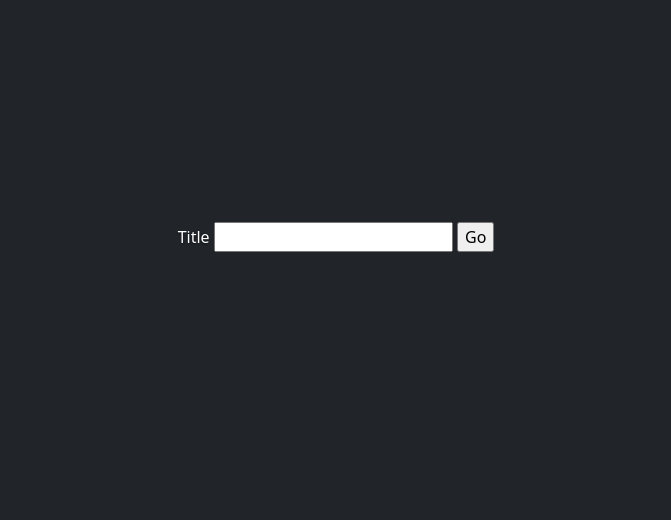
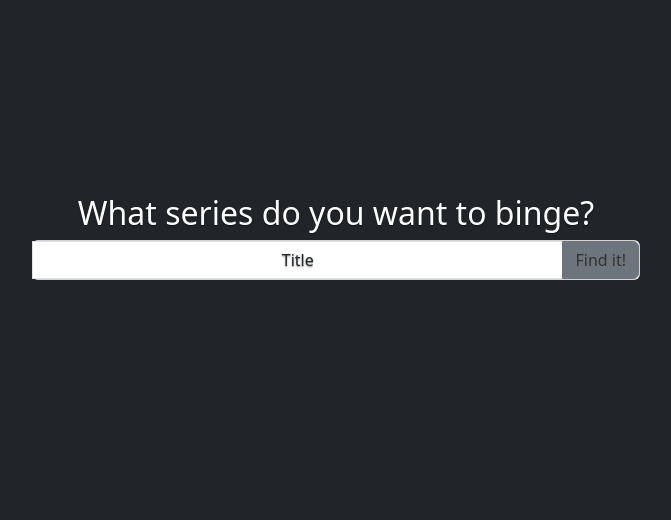
Before and after one commit to mateuszbaranczyk/binge, a Flask app: page / in a window 1280 px wide. Shown: the part 161-681 px from the top of the page, without its empty margins (304-975 px from the left). Run offline with Flask 2, Linux system fonts and the light colour scheme; some libraries are stand-ins or nearby versions.

Commit message:
mod template find

```diff
--- a/binge/app/templates/find.html
+++ b/binge/app/templates/find.html
@@ -2,9 +2,15 @@
 
 {% block content%}
 
-<form method="POST" action="/">
-    {{ form.csrf_token }}
-    {{ form.title.label }} {{ form.title(size=20) }}
-    <input type="submit" value="Go">
+<p class="h2">What series do you want to binge?</p>
+
+<form class="card -p2">
+    <div class="input-group">
+        <form method="GET" action="/">
+            {{ form.csrf_token }}
+            {{ form.title.label(class="form-control") }}
+            <input class="btn btn-secondary" type="submit" value="Find it!">
+        </form>
+    </div>
 </form>
 {% endblock %}
```
